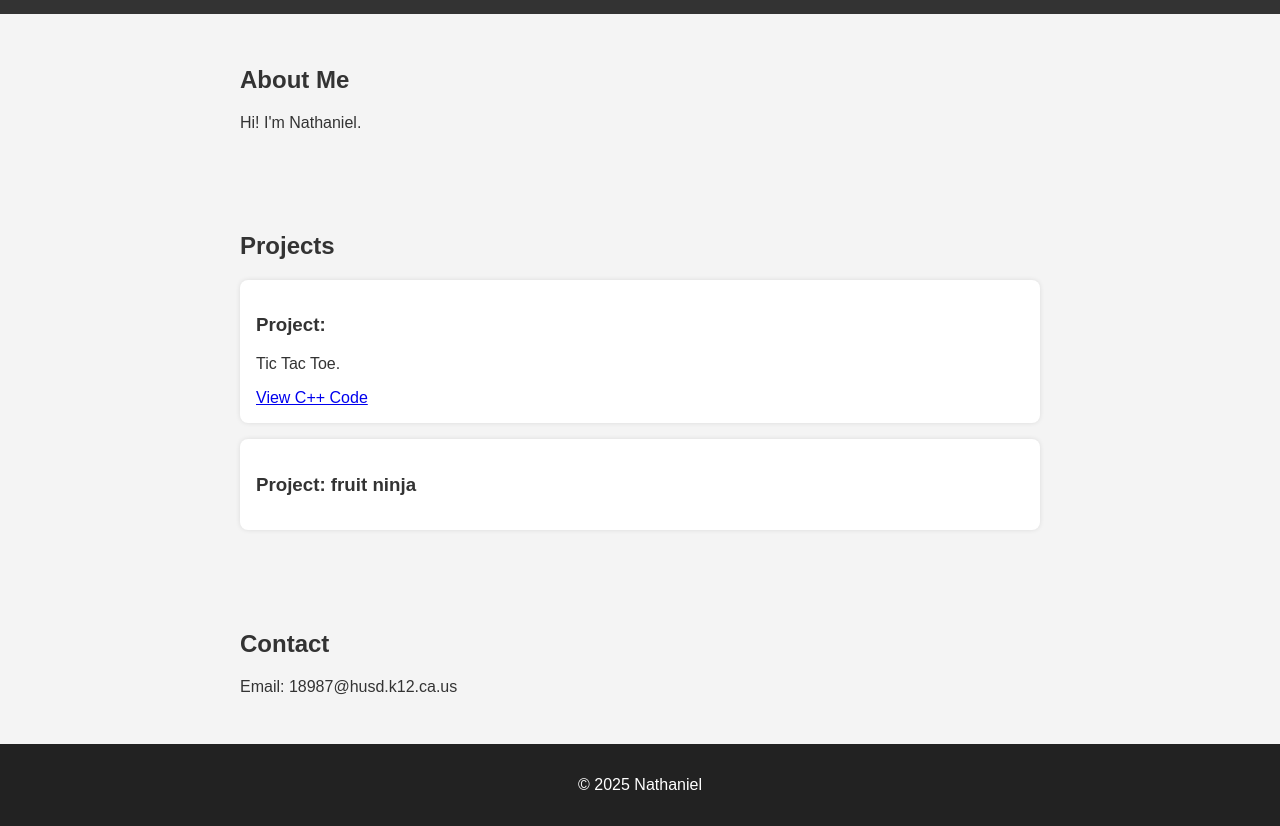
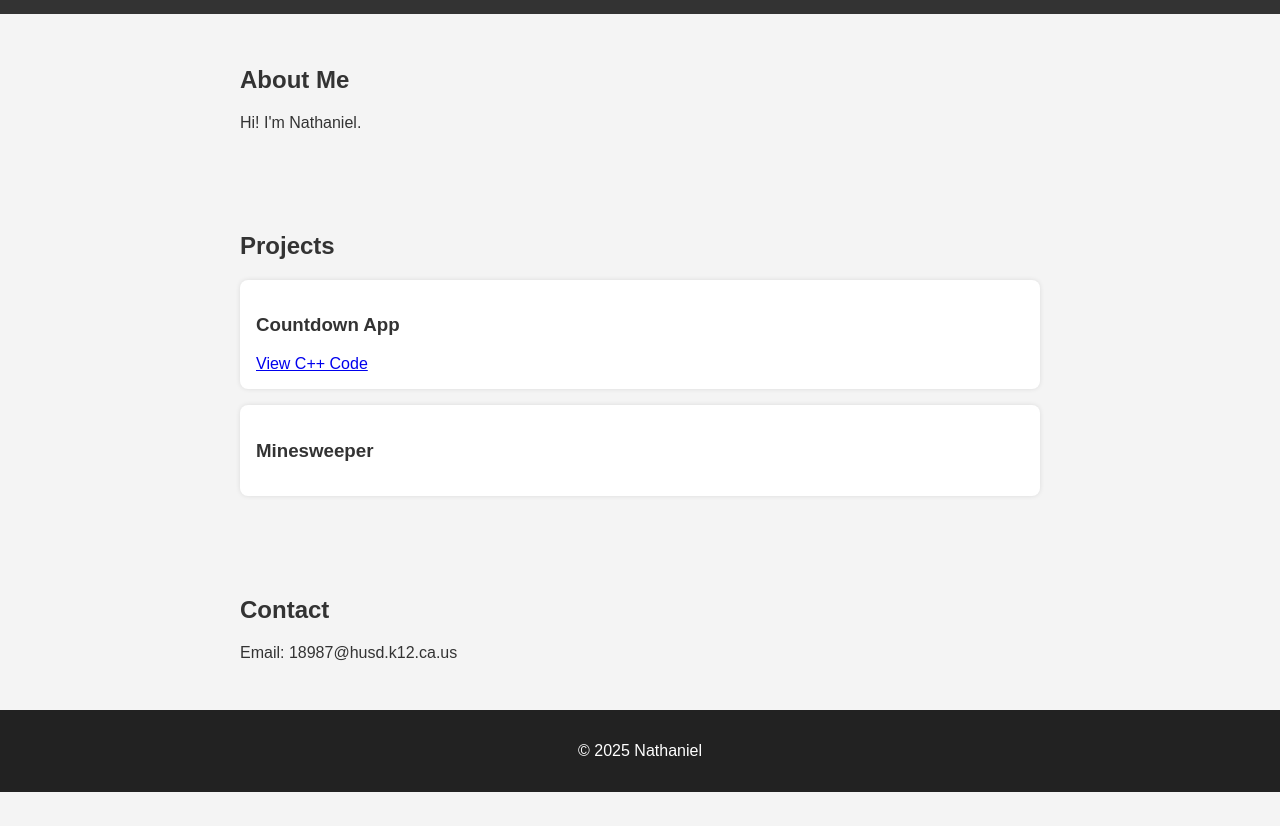
Before and after one commit to TansAlt/Final-Project-3, a plain HTML site: page index.html in a window 1280 px wide. Shown: the part 116-942 px from the top of the page. After the commit the page ends 908 px from the top, so only its background shows below. Drawn offline with Linux system fonts and the light colour scheme; a script that the page names is missing.

Commit message:
Update index.html

```diff
--- a/index.html
+++ b/index.html
@@ -24,12 +24,11 @@
   <section id="projects">
     <h2>Projects</h2>
     <div class="project-card">
-      <h3>Project: </h3>
-      <p>Tic Tac Toe.</p>
+      <h3>Countdown App </h3>
       <a href="projects/sample.cpp" target="_blank">View C++ Code</a>
     </div>
     <div class="project-card">
-      <h3>Project: fruit ninja </h3>
+      <h3>Minesweeper </h3>
     </div>
   </section>
 
```
